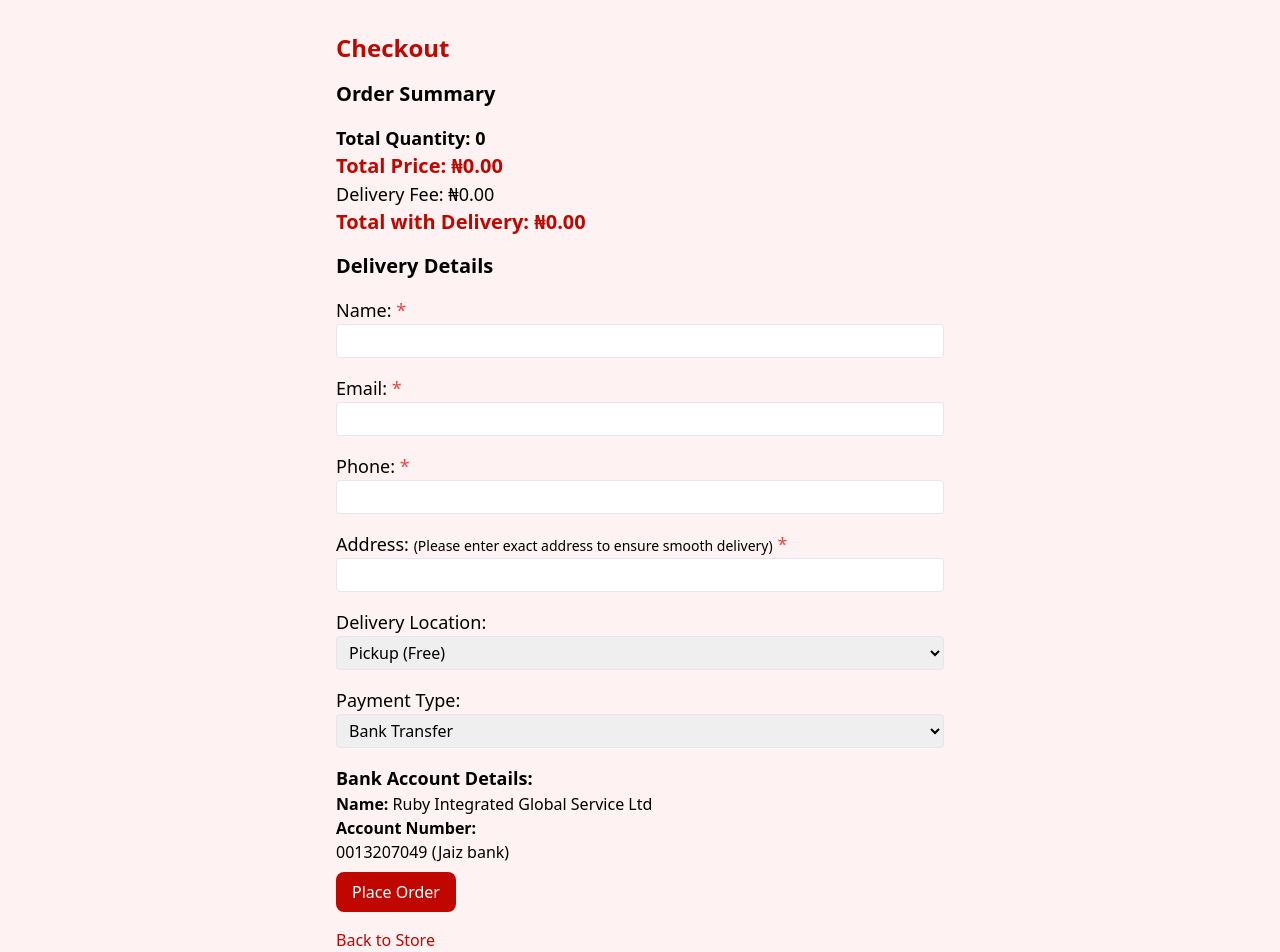
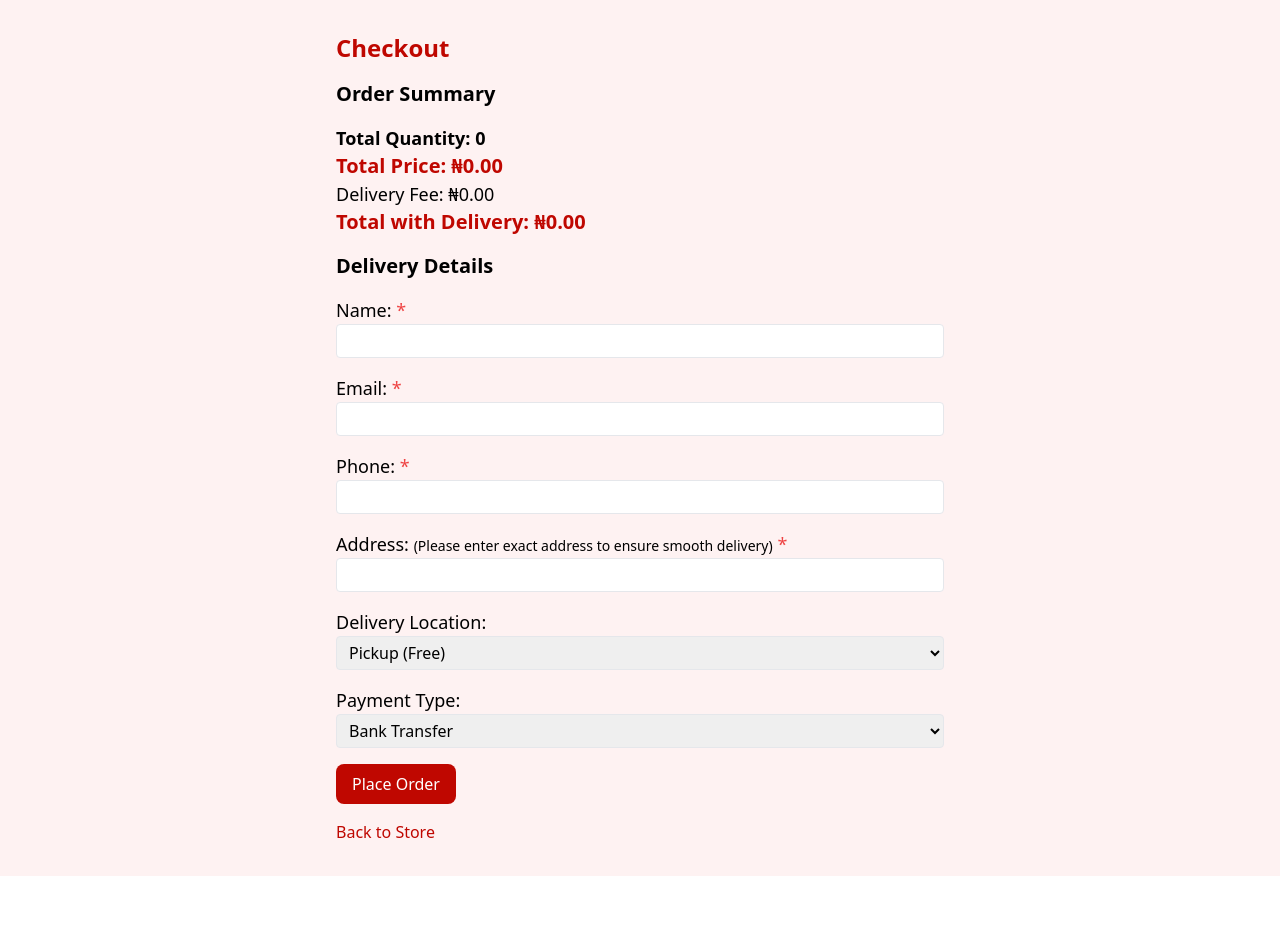
Before and after one commit to Hillaryd97/ruby-pasteries, a React (Vite) app: page /checkout in a window 1280 px wide. Shown: the top 952 px of the page. After the commit the page ends 876 px from the top, so only its background shows below. Built offline with nearby package versions, Linux system fonts and the light colour scheme; a web font is replaced by a local one.

Commit message:
Removed duplicate account no.

```diff
--- a/src/pages/CheckoutPage.jsx
+++ b/src/pages/CheckoutPage.jsx
@@ -222,22 +222,6 @@ const CheckoutPage = () => {
                 <option value="Pay On Delivery">Pay On Delivery</option>
               </select>
             </div>
-            {paymentType === "Bank Transfer" && (
-              <div className="mb-2">
-                <h3 className="text-lg font-semibold">Bank Account Details:</h3>
-                <p>
-                  <span className="font-bold">Name:</span> Ruby Integrated
-                  Global Service Ltd
-                </p>
-                <p>
-                  <span className="font-bold">Account Number:</span>
-                  <br />
-                  0013207049 (Jaiz bank)
-                  <br />
-                  {/* 0037940253 (Stanbic IBTC) */}
-                </p>
-              </div>
-            )}
             <button
               className="bg-primary text-white py-2 px-4 rounded-lg hover:bg-opacity-80 duration-300"
               onClick={handlePlaceOrder}
@@ -292,7 +276,6 @@ const CheckoutPage = () => {
                 <br />
                 0013207049 (Jaiz bank)
                 <br />
-                0037940253 (Stanbic IBTC)
               </p>
             </div>
             <button
```
